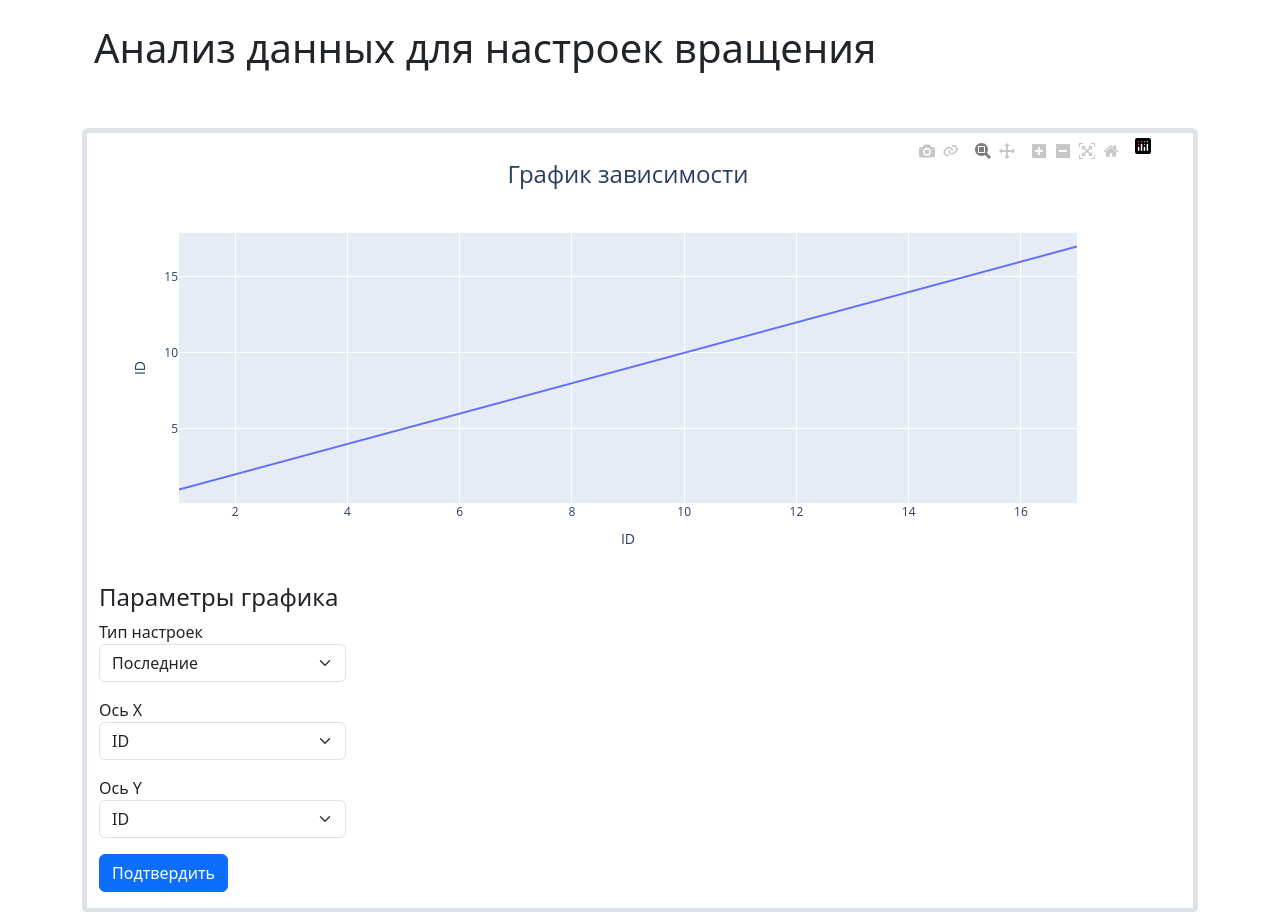
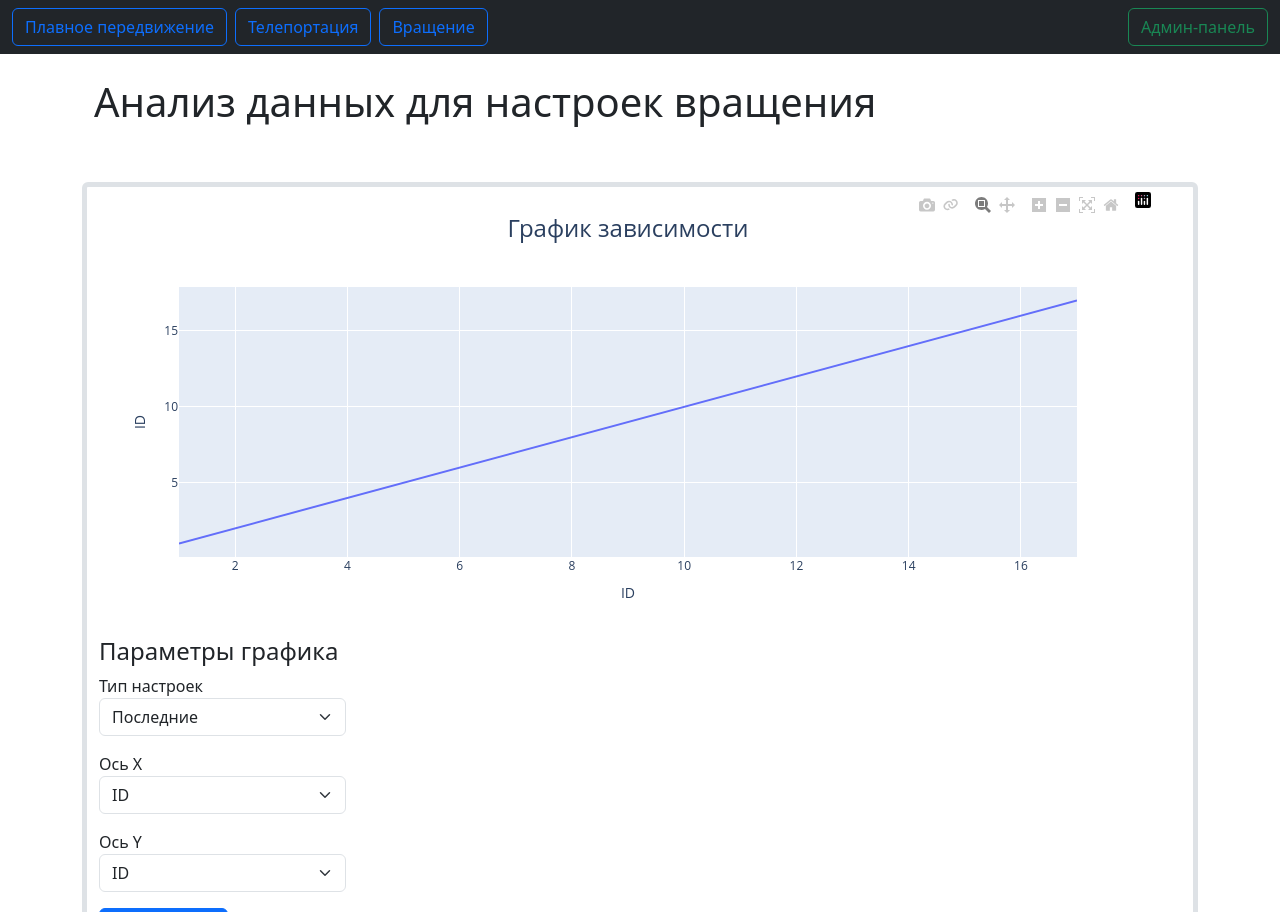
Before and after one commit to splittech/vr_movement_research, a Django app: page /representation/rotation/ in a window 1280 px wide. Shown: the top 912 px of the page. Run offline with Django 4.2, Linux system fonts and the light colour scheme; data comes from the database, SQL or seed files in the repository; both versions use the stored data as it was after the commit; some libraries are stand-ins or nearby versions.

Commit message:
added navigation

```diff
--- a/settings.json
+++ b/settings.json
@@ -1,4 +1,6 @@
 {
+    "deviceName": "PICO 4",
+    "sessionTotalTime": 46.551998138427737,
     "personAge": 22,
     "personExperienceInVR": 30,
     "comment": "...",
--- a/vr_movement_research/get_data/models.py
+++ b/vr_movement_research/get_data/models.py
@@ -5,6 +5,9 @@ class ExperimentSession(models.Model):
     """
     Данные об одной сессии эксперимента (для одного человека).
     """
+    deviceName = models.CharField(max_length=255,
+                                  verbose_name='Название устройства')
+    sessionTotalTime = models.FloatField(verbose_name='Общее время сессии')
     personAge = models.IntegerField(verbose_name='Возраст')
     personExperienceInVR = models.IntegerField(verbose_name='Опыт в VR',
                                                help_text='В часах')
--- a/vr_movement_research/representation/templates/representation/base.html
+++ b/vr_movement_research/representation/templates/representation/base.html
@@ -12,7 +12,14 @@
     <link rel="stylesheet" href="https://cdn.jsdelivr.net/npm/bootstrap@5.3.3/dist/css/bootstrap.min.css" integrity="sha384-QWTKZyjpPEjISv5WaRU9OFeRpok6YctnYmDr5pNlyT2bRjXh0JMhjY6hW+ALEwIH" crossorigin="anonymous">
 </head>
 <body>
-
+    <nav class="navbar navbar-light bg-dark">
+        <form class="container-fluid justify-content-start">
+            <a class="btn btn-outline-primary me-2" type="button" href="{% url 'locomotion_charts' %}">Плавное передвижение</a>
+            <a class="btn btn-outline-primary me-2" type="button" href="{% url 'teleportation_charts' %}">Телепортация</a>
+            <a class="btn btn-outline-primary me-2" type="button" href="{% url 'rotation_charts' %}">Вращение</a>
+            <a class="btn btn-outline-success ms-auto" type="button" href="{% url 'admin:index' %}">Админ-панель</a>
+        </form>
+    </nav>
     <div class="container mt-4">
         {% block content %}
         {% endblock %}
--- a/vr_movement_research/representation/urls.py
+++ b/vr_movement_research/representation/urls.py
@@ -5,5 +5,6 @@ urlpatterns = [
     path('locomotion/', views.locomotion_charts, name='locomotion_charts'),
     path('teleportation/', views.teleportation_charts,
          name='teleportation_charts'),
-    path('rotation/', views.rotation_charts, name='rotation_charts')
+    path('rotation/', views.rotation_charts, name='rotation_charts'),
+    path('', views.start_representation, name='start_representation')
 ]
--- a/vr_movement_research/representation/views.py
+++ b/vr_movement_research/representation/views.py
@@ -75,3 +75,15 @@ def rotation_charts(request):
         forms.RotationDependenceChartForm,
         forms.RotationHistogramChartForm
     )
+
+
+def start_representation(request):
+    """
+    Представление для отображения начальной страницы.
+    """
+    context = {
+        'url_name': resolve(request.path).url_name,
+        'page_header': 'Выберите интересующие настройки в верхнем меню',
+    }
+
+    return render(request, 'representation/charts.html', context)
--- a/vr_movement_research/vr_movement_research/urls.py
+++ b/vr_movement_research/vr_movement_research/urls.py
@@ -3,6 +3,6 @@ from django.urls import path, include
 
 urlpatterns = [
     path('admin/', admin.site.urls),
-    path('send_data/', include('get_data.urls')),
+    path('send-data/', include('get_data.urls')),
     path('representation/', include('representation.urls'))
 ]
```
Also changed, not shown: vr_movement_research/db.sqlite3, vr_movement_research/get_data/migrations/0001_initial.py.
